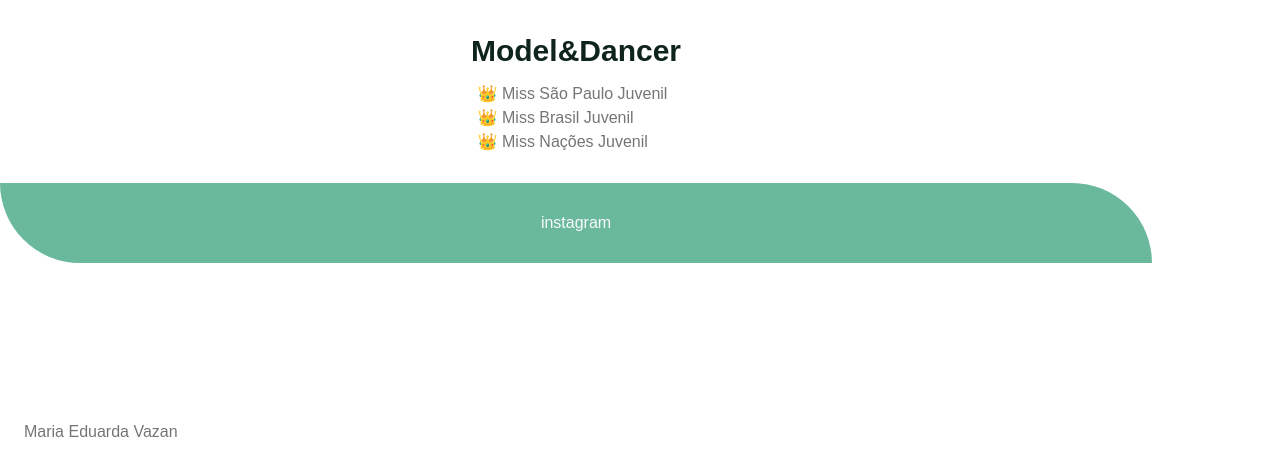
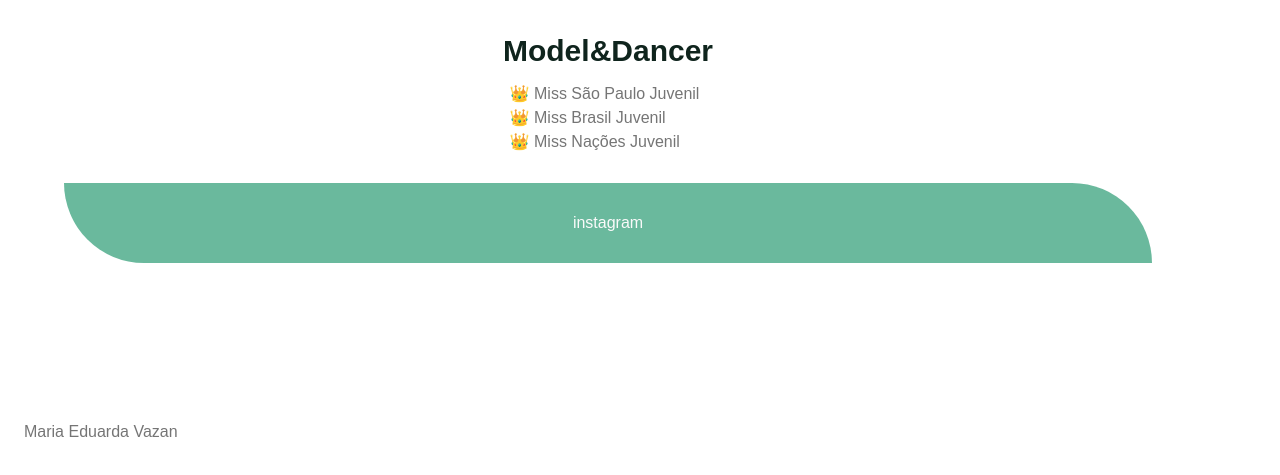
Before and after one commit to guideltaPSI24/sitenlw, a plain HTML site: page index.html in a window 1280 px wide. Shown: the part 1051-1526 px from the top of the page. Drawn offline with Linux system fonts and the light colour scheme.

Commit message:
alteração no button e text

```diff
--- a/style.css
+++ b/style.css
@@ -51,6 +51,8 @@ h1 {
   border-radius: 0 60rem;
   font: 500 1rem 'DM Sans', Sans-serif;
   justify-content: center;
+  margin-left: 4rem;
+  margin-right: 0rem;
 }
 
 .button:hover {
@@ -125,8 +127,8 @@ nav {
 }
 
 #home .text {
-  margin-left: 1.5rem;
-  margin-right: 1.5rem;
+  margin-left: 4rem;
+  margin-right: 0rem;
   text-align: center;
 }
 
```
